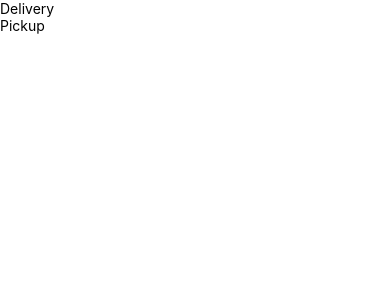
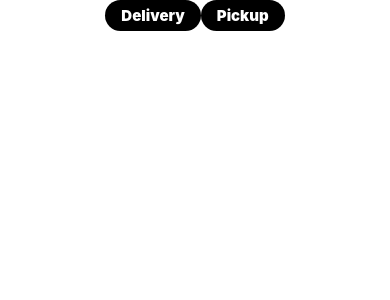
Before and after one commit to IgorUU/UberEats, a React Native app: screen / in a window 390 px wide. Shown: the top 300 px of the page. Built offline with nearby package versions, Linux system fonts and the light colour scheme.

Commit message:
Add style to buttons

```diff
--- a/components/HeaderTabs.js
+++ b/components/HeaderTabs.js
@@ -4,7 +4,9 @@ import { TouchableOpacity } from "react-native";
 
 const HeaderTabs = () => {
   return (
-    <View>
+    <View style={{
+      flexDirection: "row", alignSelf: "center"
+    }}>
       <HeaderButton text="Delivery" />
       <HeaderButton text="Pickup" />
       {/* HeaderButton */}
@@ -14,12 +16,16 @@ const HeaderTabs = () => {
 
 const HeaderButton = (props) => {
   return (
-    <View>
-      <TouchableOpacity>
-        <Text>{props.text}</Text>
+      <TouchableOpacity style={{
+        backgroundColor: "black",
+        paddingVertical: 6,
+        paddingHorizontal: 16,
+        borderRadius: 30
+      }}>
+        <Text style={{
+          color: "white", fontSize: 15, fontWeight: '900'
+        }}>{props.text}</Text>
       </TouchableOpacity>
-    </View>
-
   )
 }
 
```
